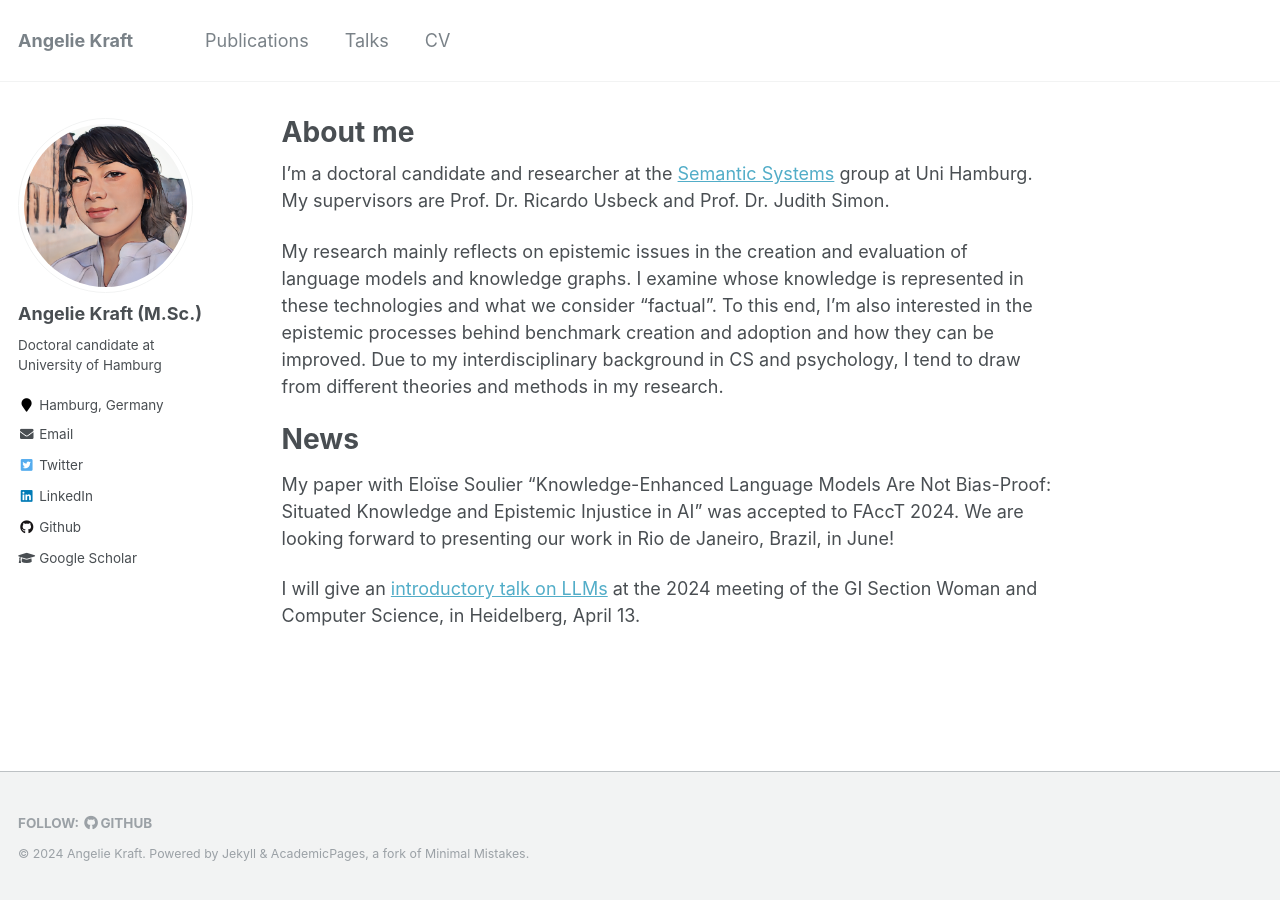
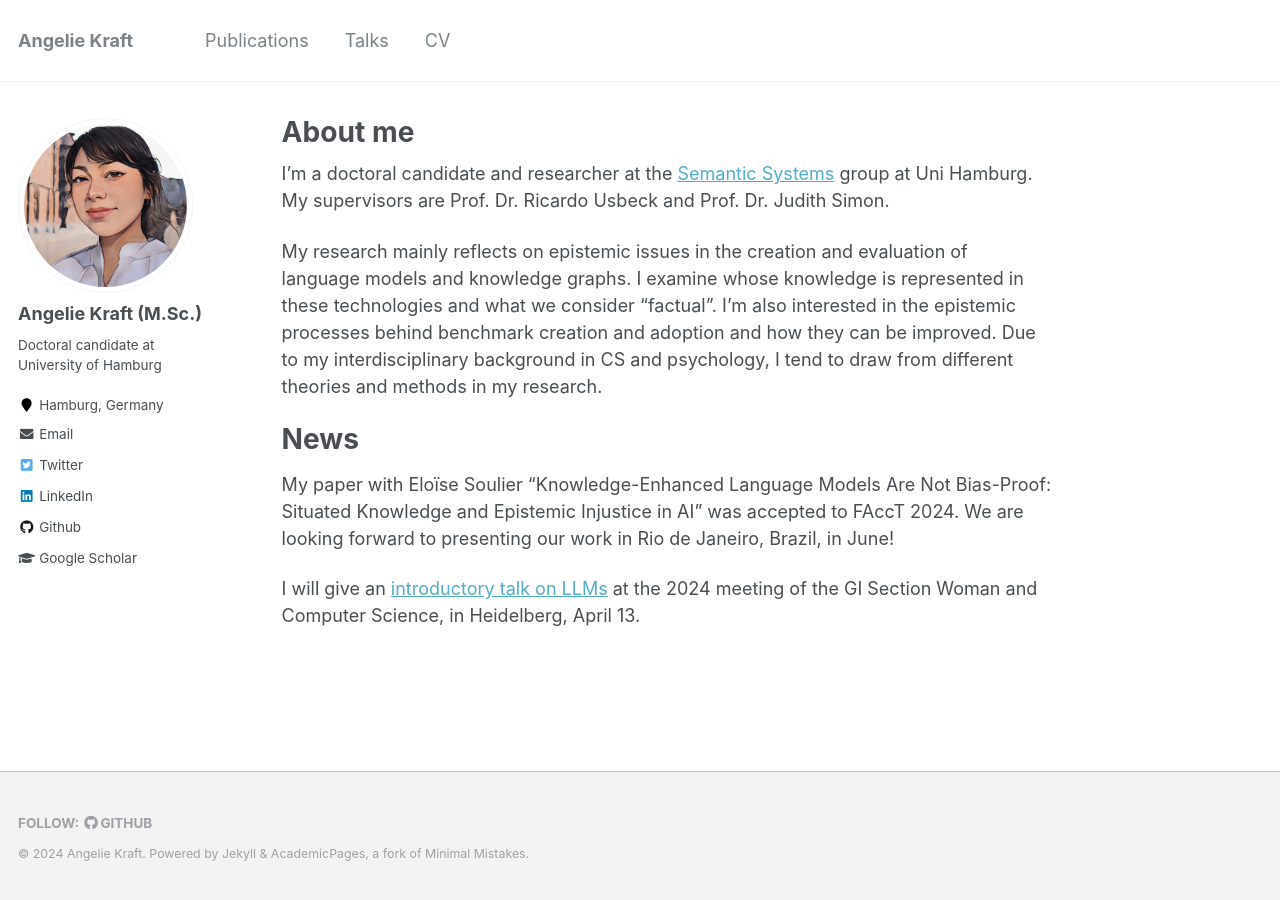
Before and after one commit to krangelie/krangelie.github.io, a Jekyll site: the page built from _pages/about.md, in a window 1280 px wide. Built offline with Jekyll 4.4.1, drawn with Linux system fonts in a browser that asks for light colours.

Commit message:
Update about.md

```diff
--- a/_pages/about.md
+++ b/_pages/about.md
@@ -9,7 +9,7 @@
 ---
 I'm a doctoral candidate and researcher at the [Semantic Systems](https://www.inf.uni-hamburg.de/en/inst/ab/sems/home.html) group at Uni Hamburg. My supervisors are Prof. Dr. Ricardo Usbeck and Prof. Dr. Judith Simon.
 
-My research mainly reflects on epistemic issues in the creation and evaluation of language models and knowledge graphs. I examine whose knowledge is represented in these technologies and what we consider "factual". To this end, I'm also interested in the epistemic processes behind benchmark creation and adoption and how they can be improved. Due to my interdisciplinary background in CS and psychology, I tend to draw from different theories and methods in my research.
+My research mainly reflects on epistemic issues in the creation and evaluation of language models and knowledge graphs. I examine whose knowledge is represented in these technologies and what we consider "factual". I'm also interested in the epistemic processes behind benchmark creation and adoption and how they can be improved. Due to my interdisciplinary background in CS and psychology, I tend to draw from different theories and methods in my research.
 
 
 # News
```
